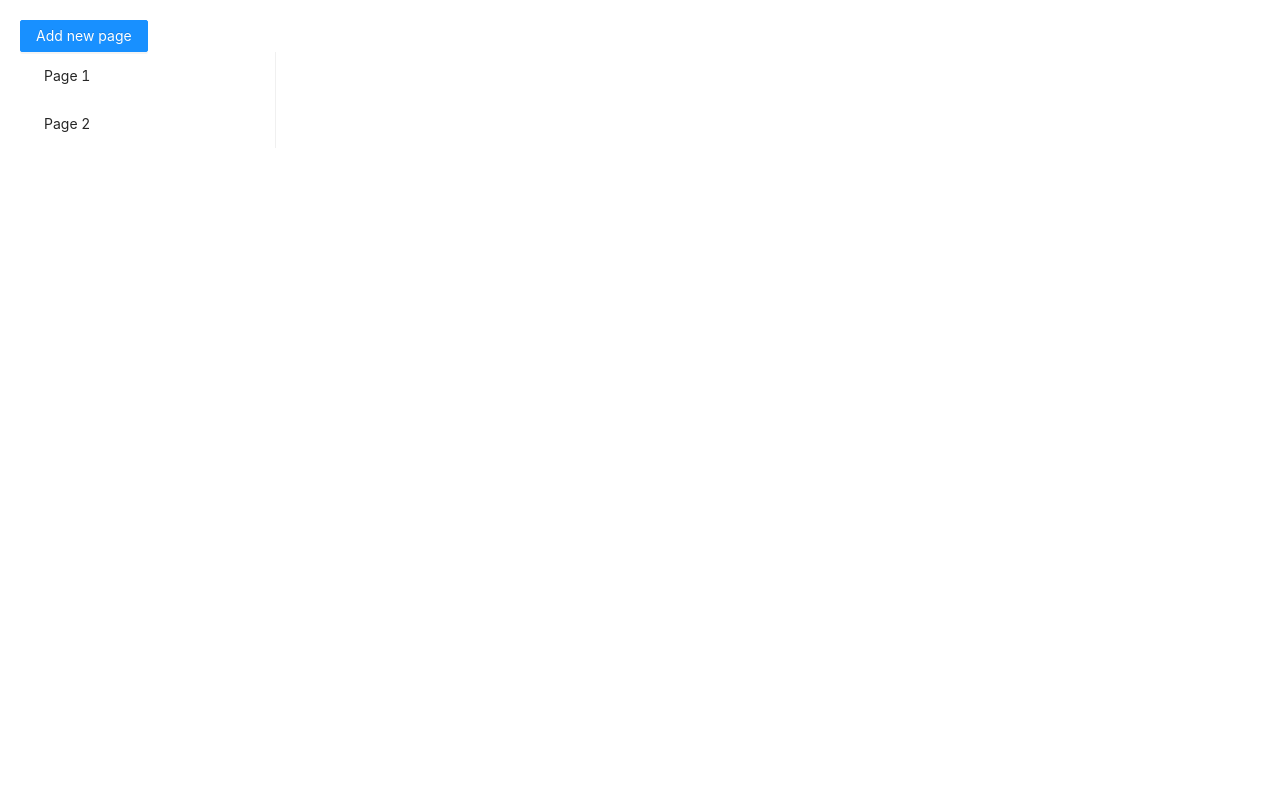
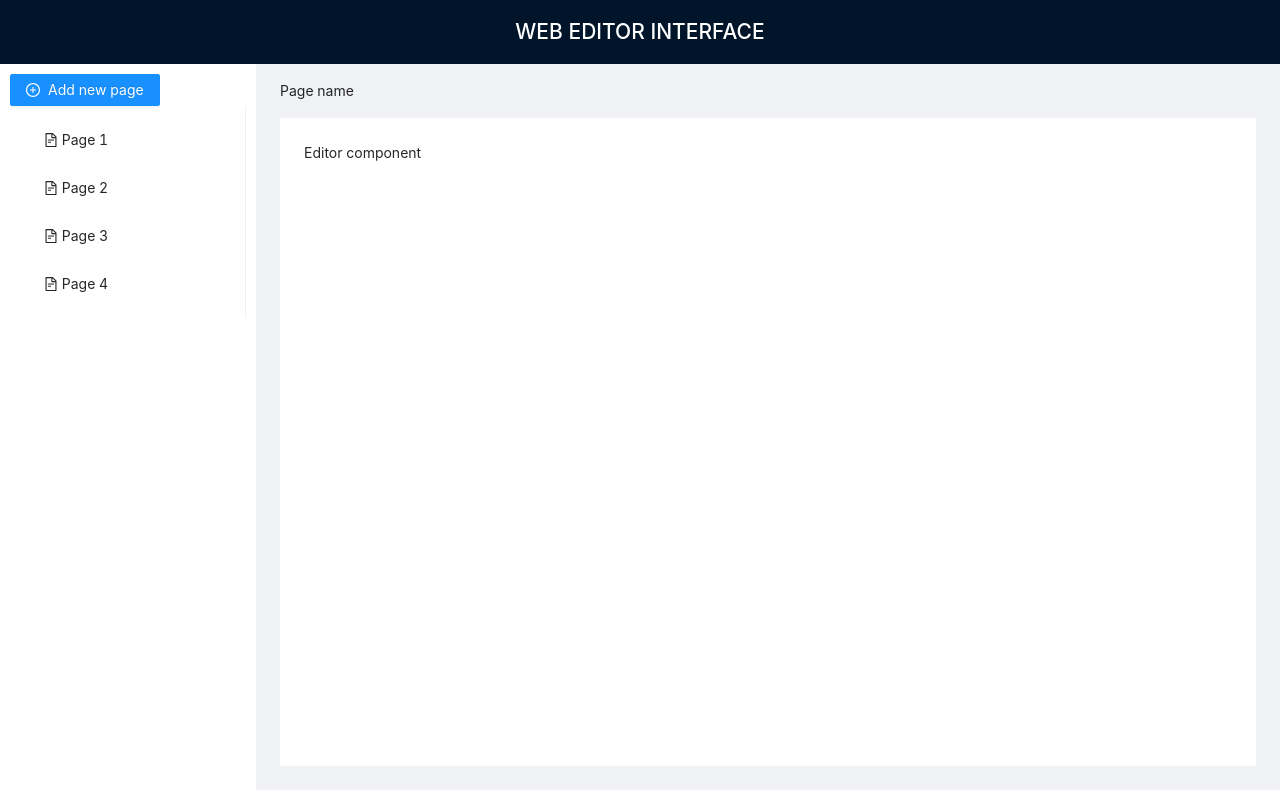
Before and after one commit to btogzhan2000/Interactive-game-editor, a React (Create React App) app in the folder frontend/: page / in a window 1280 px wide. Built offline with nearby package versions, Linux system fonts and the light colour scheme.

Commit message:
improved layout + page info + icons

```diff
--- a/frontend/package.json
+++ b/frontend/package.json
@@ -3,6 +3,7 @@
   "version": "0.1.0",
   "private": true,
   "dependencies": {
+    "@ant-design/icons": "^4.7.0",
     "@testing-library/jest-dom": "^5.16.2",
     "@testing-library/react": "^12.1.3",
     "@testing-library/user-event": "^13.5.0",
--- a/frontend/src/App.css
+++ b/frontend/src/App.css
@@ -0,0 +1,16 @@
+#components-layout-demo-top-side-2 .logo {
+    float: left;
+    width: 120px;
+    height: 31px;
+    margin: 16px 24px 16px 0;
+    background: rgba(255, 255, 255, 0.3);
+  }
+
+  .ant-row-rtl #components-layout-demo-top-side-2 .logo {
+    float: right;
+    margin: 16px 0 16px 24px;
+  }
+
+  .site-layout-background {
+    background: #fff;
+  }
--- a/frontend/src/components/Navbar.js
+++ b/frontend/src/components/Navbar.js
@@ -1,8 +1,11 @@
 import React, { useState } from 'react';
-import { Button, Menu } from 'antd';
+import { Button, Menu, Layout, Breadcrumb } from 'antd';
 import "antd/dist/antd.css";
+import "../App.css"
+import { PlusCircleOutlined, FileTextOutlined } from '@ant-design/icons';
 
 const { SubMenu } = Menu;
+const { Header, Content, Sider } = Layout;
 
 const Navbar = () => {
     const [pages, setPages] = useState([
@@ -19,35 +22,93 @@ const Navbar = () => {
                 text: "Sample text 2",
                 choices: ["iphone", "samsung"]
             }
+        },
+        {
+            name: "Page 3",
+            story: {
+                text: "Sample text 3",
+                choices: []
+            }
+        },
+        {
+            name: "Page 4",
+            story: {
+                text: "Sample text 4",
+                choices: []
+            }
         }
     ]);
-    const [count, setCount] = useState(3);
+    const [count, setCount] = useState(5);
 
-    const addNewPage = (e) => {
+    const addNewPage = () => {
         const newList = pages.concat({name: "Page " + count});
         setCount(count+1);
         setPages(newList);
     }
+    const showEditor = (e) => {
+        //e.key()
+        console.log(e);
+    }
+    let editor = (
+        <div>
+            <h1>PAGE NAME</h1>
+            <h1>PAGE NAME</h1>
+        </div>
+    )
   return (
-    <div style={{padding: 20}}>
-        <Button type="primary" onClick={addNewPage} >Add new page</Button>
+
+          <Layout>
+
+            <Header className="header">
+                <div className="logo" />
+                <h1 style={{color: "white", textAlign:"center"}}>WEB EDITOR INTERFACE</h1>
+            </Header>
+
+            <Layout>
+
+                <Sider width={256} style={{padding: 10}} className="site-layout-background">
+                    <Button type="primary" onClick={addNewPage} >
+                        <PlusCircleOutlined /> Add new page
+                    </Button>
+
                     <Menu
                         theme={'light'}
                         //onClick={handleClick}
-          style={{ width: 256 }}
+                        style={{ padding: 10 }}
                         defaultOpenKeys={['1']}
                         defaultSelectedKeys={['1']}
                         mode="inline"
                     >
                         {
                             pages.map((page) => (
-                    <Menu.Item key={page.name}>
-                         {page.name}
+                                <Menu.Item key={page.name} onClick={() => showEditor(page)}>
+                                    <FileTextOutlined/> {page.name}
                                 </Menu.Item>
                             ))
                         }
                     </Menu>
-    </div>
+                </Sider>
+
+                <Layout style={{ padding: '0 24px 24px' }}>
+                    <Breadcrumb style={{ margin: '16px 0' }}>
+                        <Breadcrumb.Item>Page name</Breadcrumb.Item>
+                    </Breadcrumb>
+
+                    <Content
+                        className="site-layout-background"
+                        style={{
+                            padding: 24,
+                            margin: 0,
+                            minHeight: '81vh',
+                        }}
+                    >
+                        Editor component
+                    </Content>
+
+                </Layout>
+
+            </Layout>
+        </Layout>
   );
 };
 
```
Also changed, not shown: 1 other file (tests, documents, lock files or other folders). Lines whose indentation alone changed are shown as unchanged.
